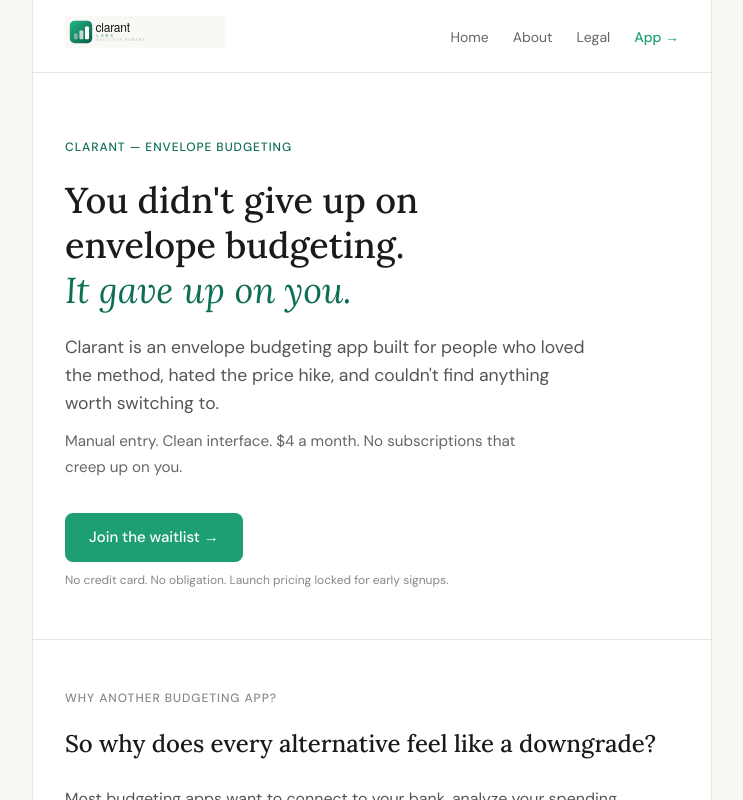
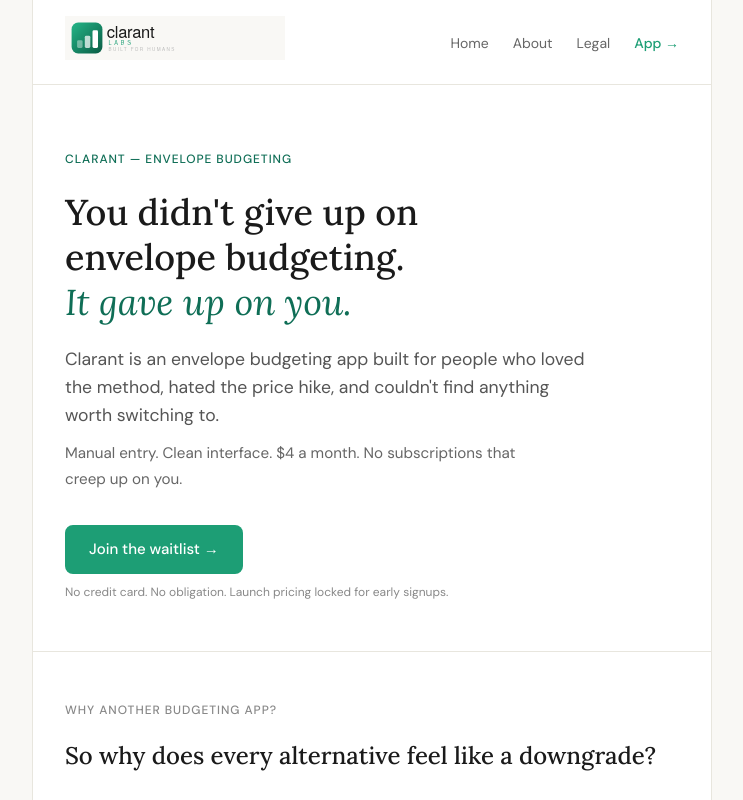
Before and after one commit to xsabhi/clarantlabs, a Next.js app: page / in a window 1280 px wide. Shown: the top 800 px of the page, without its empty margins (268-1011 px from the left). Built offline with nearby package versions, Linux system fonts and the light colour scheme.

Commit message:
Increase nav logo height to 44px and fix link alignment
Co-Authored-By: Claude Sonnet 4.6 <noreply@anthropic.com>

```diff
--- a/app/layout.tsx
+++ b/app/layout.tsx
@@ -47,9 +47,9 @@ function Nav() {
       zIndex: 100,
     }}>
       <Link href="/">
-        <img src="/logo.svg" alt="Clarant Labs" style={{height: '32px', width: 'auto'}} />
+        <img src="/logo.svg" alt="Clarant Labs" style={{height: '44px', width: 'auto'}} />
       </Link>
-      <ul style={{ display: 'flex', gap: '1.5rem', listStyle: 'none' }}>
+      <ul style={{ display: 'flex', gap: '1.5rem', listStyle: 'none', alignItems: 'center', margin: 0, padding: 0 }}>
         <li><NavLink href="/">Home</NavLink></li>
         <li><NavLink href="/about">About</NavLink></li>
         <li><NavLink href="/legal">Legal</NavLink></li>
```
